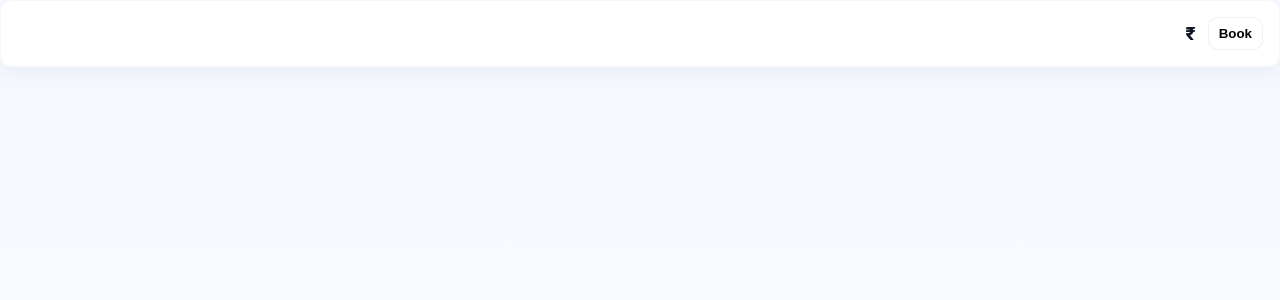
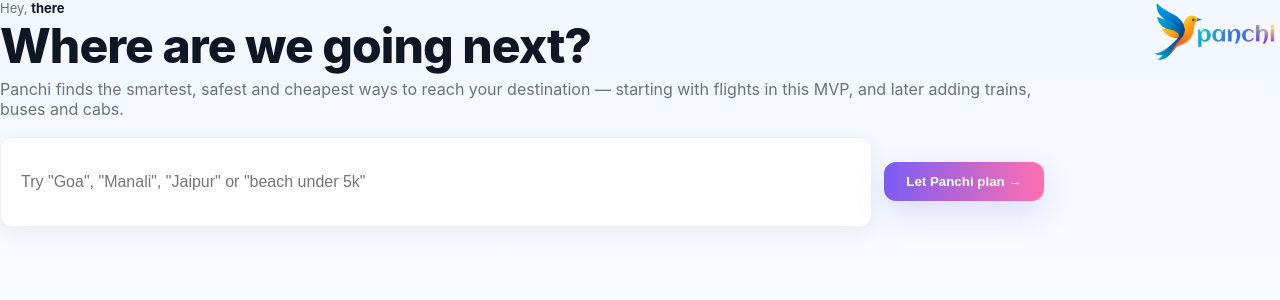
Before and after one commit to anil2941985/panchi-app, a Next.js app: page /components/Header in a window 1280 px wide. Shown: the top 300 px of the page. Built offline with nearby package versions, Linux system fonts and the light colour scheme.

Commit message:
Update Header.js

```diff
--- a/pages/components/Header.js
+++ b/pages/components/Header.js
@@ -1,16 +1,43 @@
-import React from "react";
+import React, { useState } from "react";
 
-export default function PlanCard({ title, subtitle, price, onBook }) {
+export default function Header({ userName = "there", onPlan }) {
+  const [q, setQ] = useState("");
+
+  const handlePlan = () => {
+    if (onPlan) onPlan(q);
+  };
+
   return (
-    <div className="result-card" role="article">
-      <div className="r-left">
-        <div className="r-title">{title}</div>
-        <div className="r-sub">{subtitle}</div>
+    <div className="header-row">
+      <div className="header-left">
+        <div className="small-muted" style={{ marginBottom: 6 }}>
+          Hey, <strong style={{ color: "#0f1724" }}>{userName}</strong>
+        </div>
+
+        <h1 className="h1">Where are we going next?</h1>
+
+        <p className="lead">
+          Panchi finds the smartest, safest and cheapest ways to reach your
+          destination — starting with flights in this MVP, and later adding
+          trains, buses and cabs.
+        </p>
+
+        <div className="search-row" style={{ marginTop: 6 }}>
+          <input
+            className="search-input"
+            value={q}
+            onChange={(e) => setQ(e.target.value)}
+            placeholder={'Try "Goa", "Manali", "Jaipur" or "beach under 5k"'}
+          />
+
+          <button className="header-cta" onClick={handlePlan}>
+            Let Panchi plan →
+          </button>
+        </div>
       </div>
 
-      <div style={{display:"flex", alignItems:"center", gap:12}}>
-        <div className="r-price">₹{price}</div>
-        <button className="r-book" onClick={onBook}>Book</button>
+      <div className="header-right">
+        <img src="/panchi-logo.png" alt="Panchi" style={{ height: 64 }} />
       </div>
     </div>
   );
```
